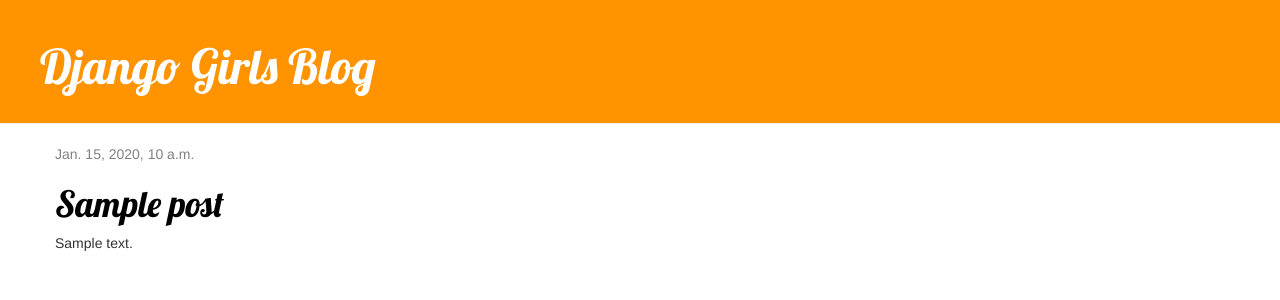
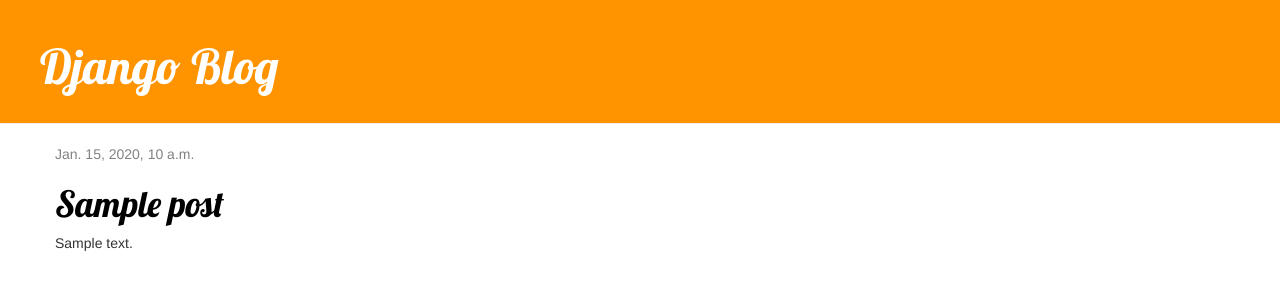
Before and after one commit to gtrecari/my-first-blog, a Django app: template blog/templates/blog/post_list.html in a window 1280 px wide. Shown: the top 300 px of the page. Run offline with Django 3.2, Linux system fonts and the light colour scheme; the template is opened without the code that fills it: most values are stand-ins (such as "Sample title", 1, 10 or a date in 2020); some libraries are stand-ins or nearby versions.

Commit message:
Change blog name

```diff
--- a/blog/templates/blog/base.html
+++ b/blog/templates/blog/base.html
@@ -15,7 +15,7 @@
             {% endif %}
 
 
-            <h1><a href="/">Django Girls Blog</a></h1>
+            <h1><a href="/">Django Blog</a></h1>
         </div>
         <div class="content container">
             <div class="row">
```
